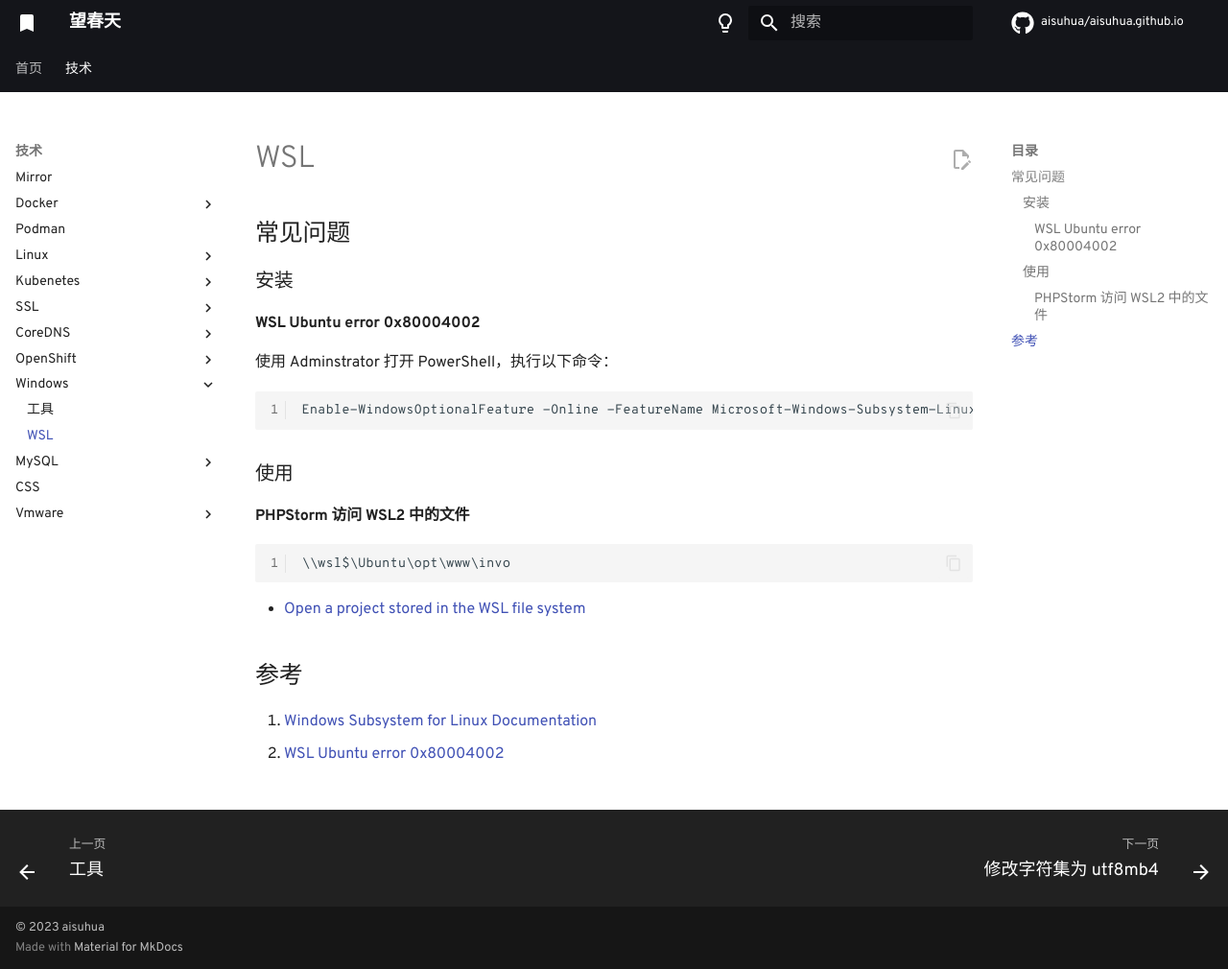
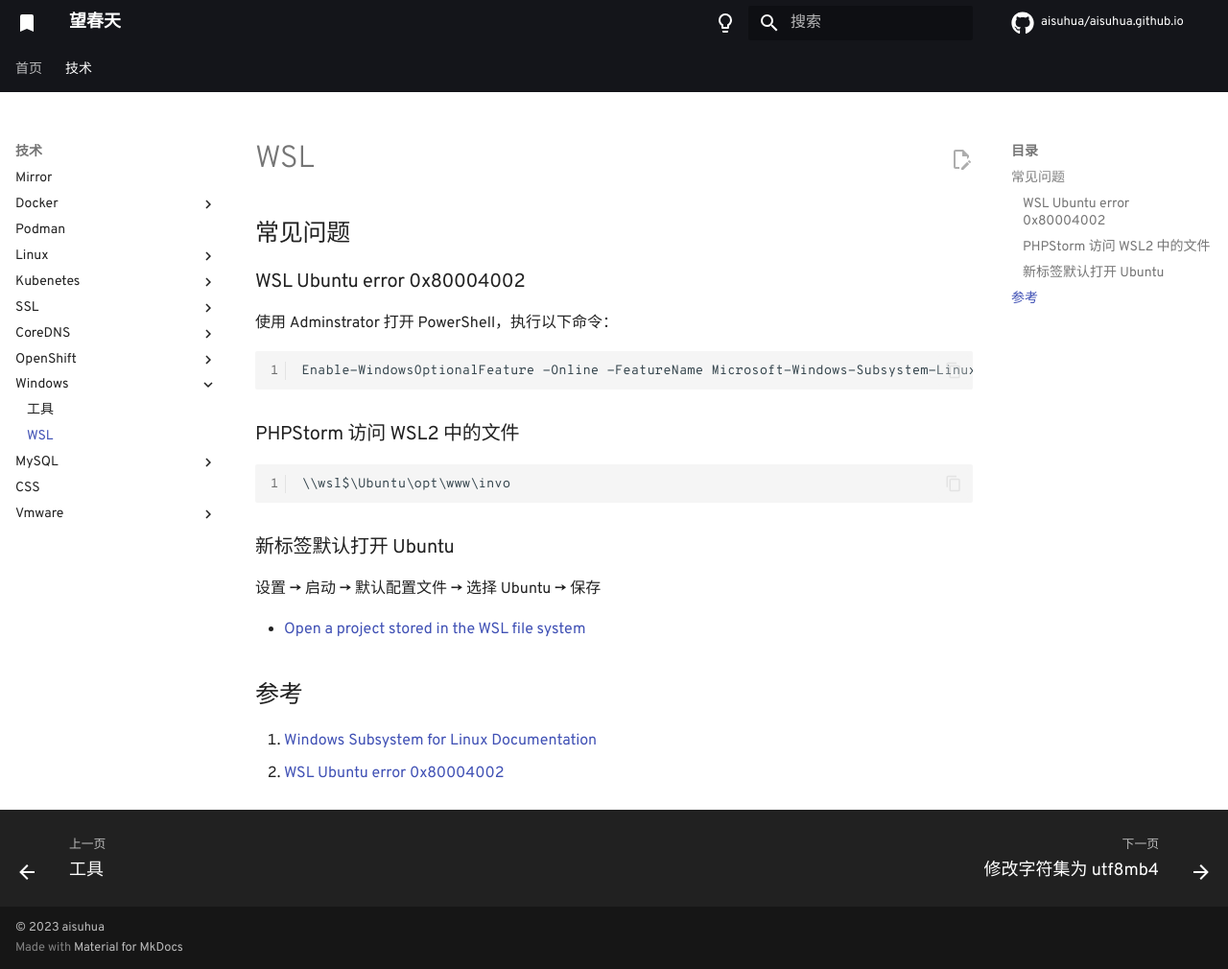
Before and after one commit to aisuhua/aisuhua.github.io, an MkDocs documentation site: the page built from docs/windows/wsl.md, in a window 1280 px wide and 1010 px high. Shown: the whole window at 96% size. Built offline with MkDocs 1.6.1 and Material for MkDocs 9.7.7, drawn with Linux system fonts in a browser that asks for light colours; comment, search, counter and statistics services are not loaded.

Commit message:
Update wsl.md

````diff
--- a/docs/windows/wsl.md
+++ b/docs/windows/wsl.md
@@ -2,9 +2,7 @@
 
 ## 常见问题
 
-### 安装
-
-#### WSL Ubuntu error 0x80004002
+### WSL Ubuntu error 0x80004002
 
 使用 Adminstrator 打开 PowerShell，执行以下命令：
 
@@ -12,13 +10,15 @@
 Enable-WindowsOptionalFeature -Online -FeatureName Microsoft-Windows-Subsystem-Linux
 ```
 
-### 使用
-
-#### PHPStorm 访问 WSL2 中的文件
+### PHPStorm 访问 WSL2 中的文件
 
 ```
 \\wsl$\Ubuntu\opt\www\invo
 ```
+
+### 新标签默认打开 Ubuntu
+
+设置 -> 启动 -> 默认配置文件 -> 选择 Ubuntu -> 保存
 
 - [Open a project stored in the WSL file system](https://www.jetbrains.com/help/phpstorm/how-to-use-wsl-development-environment-in-product.html#open-a-project-in-wsl)
 
````
